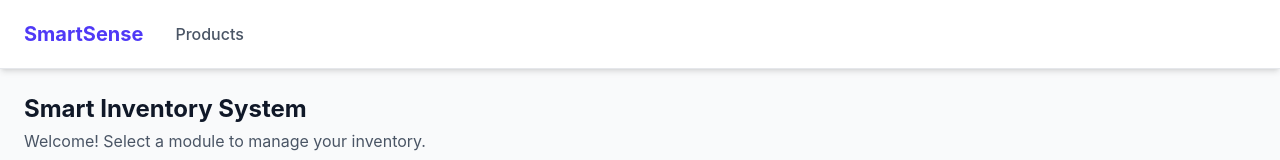
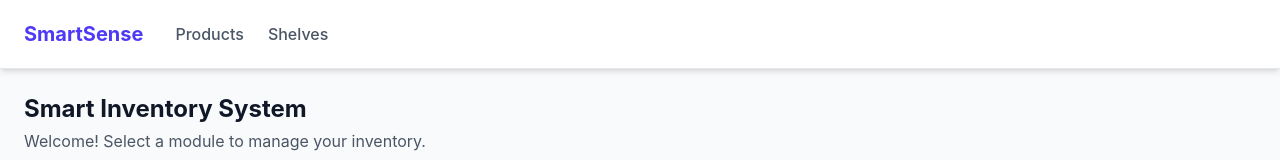
Before and after one commit to alphaRookie/Smart-Inventory-System-API, a React (Vite) app in the folder frontend/: page / in a window 1280 px wide. Shown: the top 160 px of the page. Built offline with nearby package versions, Linux system fonts and the light colour scheme.

Commit message:
feat: create Routes and Navbar for Shelf

```diff
--- a/frontend/src/App.jsx
+++ b/frontend/src/App.jsx
@@ -5,6 +5,8 @@ import DashboardPage from './pages/DashboardPage';
 import ProductsPage from './pages/products/ProductsPage';
 import ProductDetailPage from './pages/products/ProductDetailPage';
 
+import ShelvesPage from './pages/shelves/ShelvesPage';
+import ShelfDetailPage from './pages/shelves/ShelfDetailPage';
 
 export default function App() {
   return (
@@ -23,6 +25,9 @@ export default function App() {
               <Link to="/products" className="text-gray-600 hover:text-indigo-600 transition-colors">
                 Products
               </Link>
+              <Link to="/shelves" className="text-gray-600 hover:text-indigo-600 transition-colors">
+                Shelves
+              </Link>
             </div>
           </div>
         </nav>
@@ -33,6 +38,8 @@ export default function App() {
             <Route path="/" element={<DashboardPage />} />
             <Route path="/products" element={<ProductsPage />} />
             <Route path="/products/:id" element={<ProductDetailPage />} />
+            <Route path="/shelves" element={<ShelvesPage />} />
+            <Route path="/shelves/:id" element={<ShelfDetailPage />} />
           </Routes>
         </main>
       </div>
```
